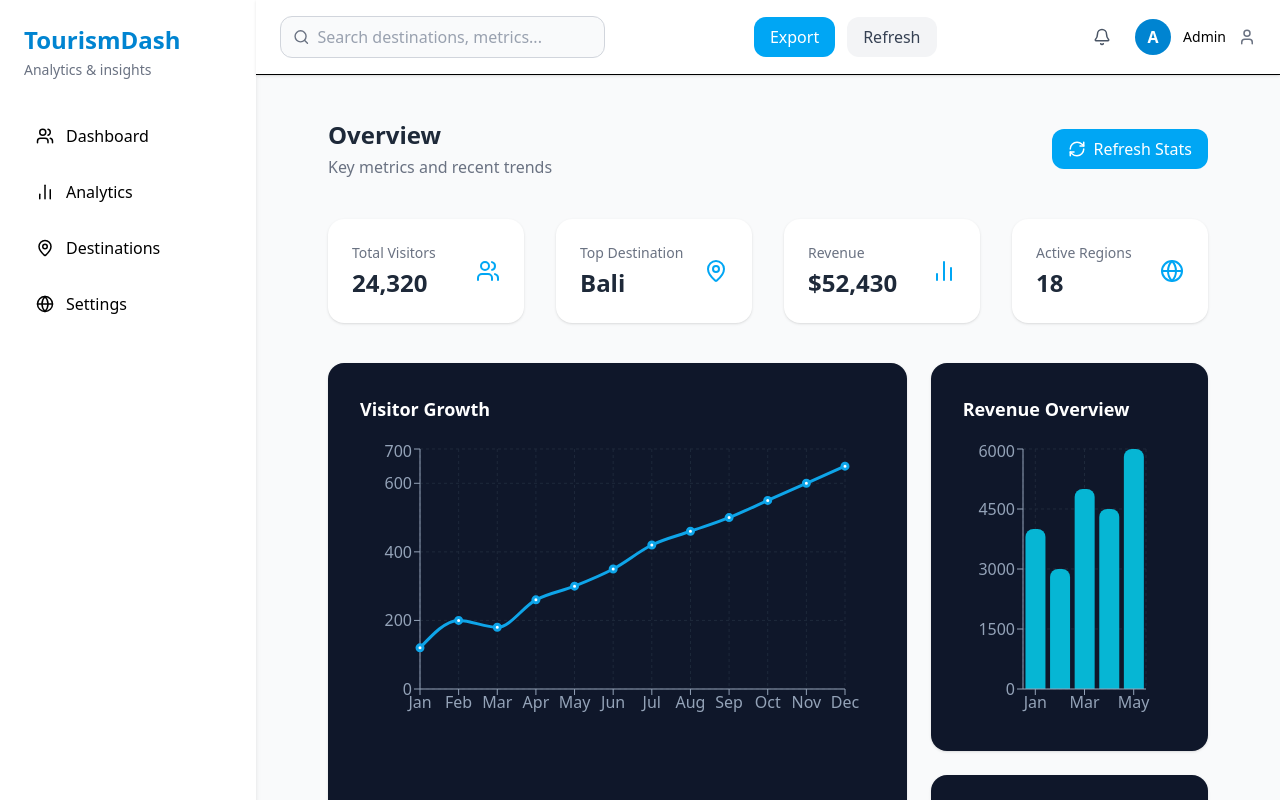
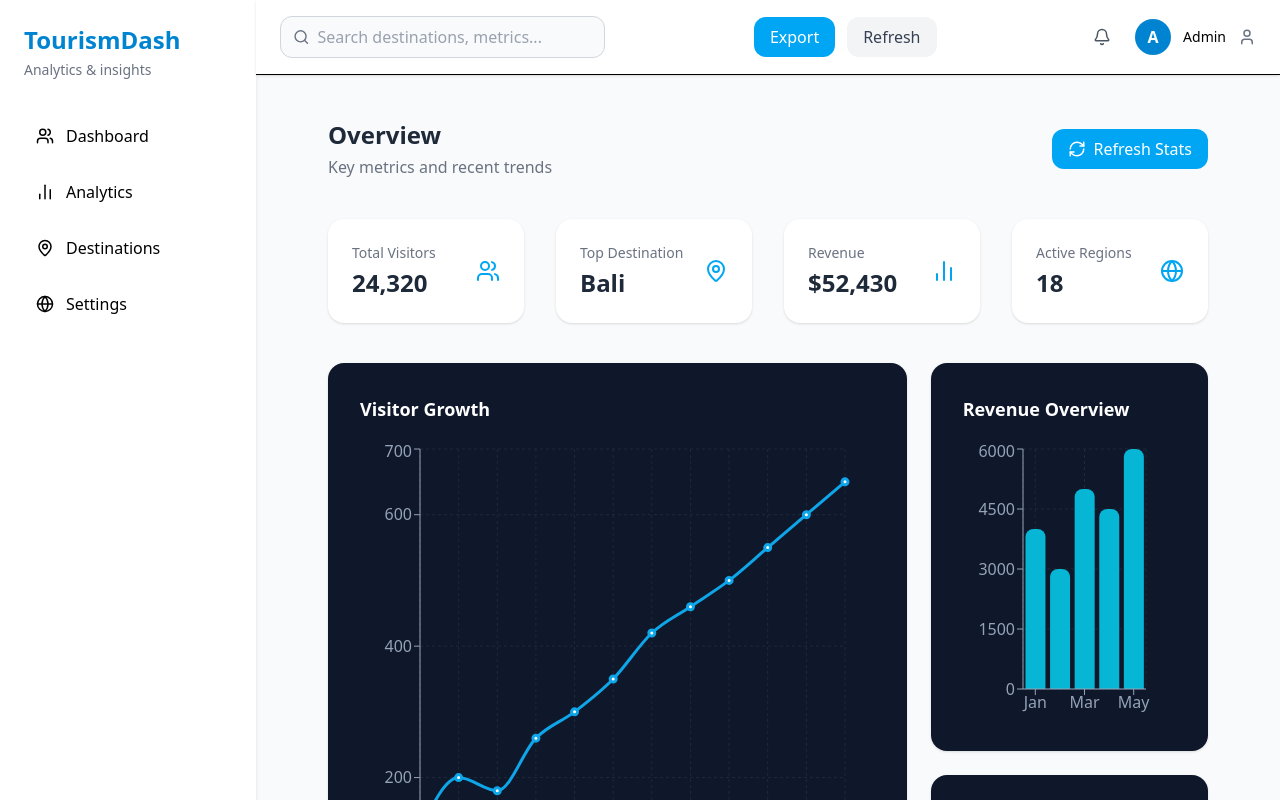
Before and after one commit to alokmuskan/Task, a React (Vite) app: page / in a window 1280 px wide. Shown: the top 800 px of the page. Built offline with nearby package versions, Linux system fonts and the light colour scheme.

Commit message:
linechart looks good after final styling

```diff
--- a/src/components/Charts/LineChart.jsx
+++ b/src/components/Charts/LineChart.jsx
@@ -17,7 +17,7 @@ const data = [
 
 export default function MyLineChart() {
   return (
-    <ResponsiveContainer width="100%" height={280}>
+    <ResponsiveContainer width="100%" height={500}>
       <LineChart data={data} margin={{ top: 10, right: 30, left: 0, bottom: 0 }}>
         <CartesianGrid strokeDasharray="3 3" stroke="#1e293b" />
         <XAxis dataKey="date" stroke="#94a3b8" />
```
